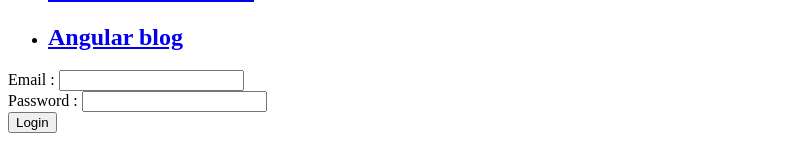
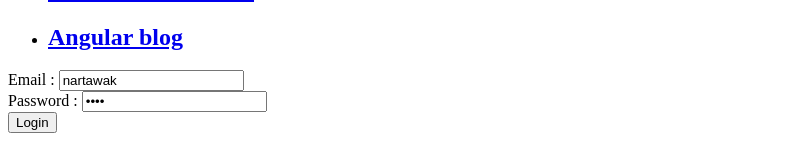
Before and after one commit to puertasg/TP-Angular-Formulaires, an Angular app: page / in a window 1280 px wide. Shown: the part 521-683 px from the top of the page, without its empty margins (0-807 px from the left). Built offline with nearby package versions, Linux system fonts and the light colour scheme.

Commit message:
Binding bi-directionnel sur User

```diff
--- a/src/app/classes/User.ts
+++ b/src/app/classes/User.ts
@@ -2,7 +2,10 @@
     private _email: string;
     private _password: string;
 
-    constructor() { }
+    constructor(mail?: string, passwd?: string) {
+        this._email = mail;
+        this._password = passwd;
+    }
 
     /**
      * Getter email
--- a/src/app/template/template.component.html
+++ b/src/app/template/template.component.html
@@ -1,12 +1,12 @@
-<form (ngSubmit)="handleSubmit(loginForm.value)" #loginForm="ngForm">
+<form (ngSubmit)="handleSubmit()" #loginForm="ngForm">
   <div>
     <label>Email : </label>
-    <input name="email" ngModel>
+    <input name="email" [ngModel]=user.email (ngModelChange)="user.email=$event">
   </div>
 
   <div>
     <label>Password : </label>
-    <input type="password" name="password" ngModel>
+    <input type="password" name="password" [ngModel]="user.password" (ngModelChange)="user.password=$event">
   </div>
   <button type="submit">Login</button>
 </form>
--- a/src/app/template/template.component.ts
+++ b/src/app/template/template.component.ts
@@ -1,4 +1,5 @@
 import { Component, OnInit } from '@angular/core';
+import { User } from '../classes/User';
 
 @Component({
   selector: 'app-template',
@@ -7,12 +8,13 @@
 })
 export class TemplateComponent implements OnInit {
 
+  user:User = new User('nartawak', 'test');
   constructor() { }
 
   ngOnInit() {
   }
 
-  handleSubmit(value) {
-    console.log("Form value", value);
+  handleSubmit() {
+    console.log("Form value", this.user);
   }
 }
```
